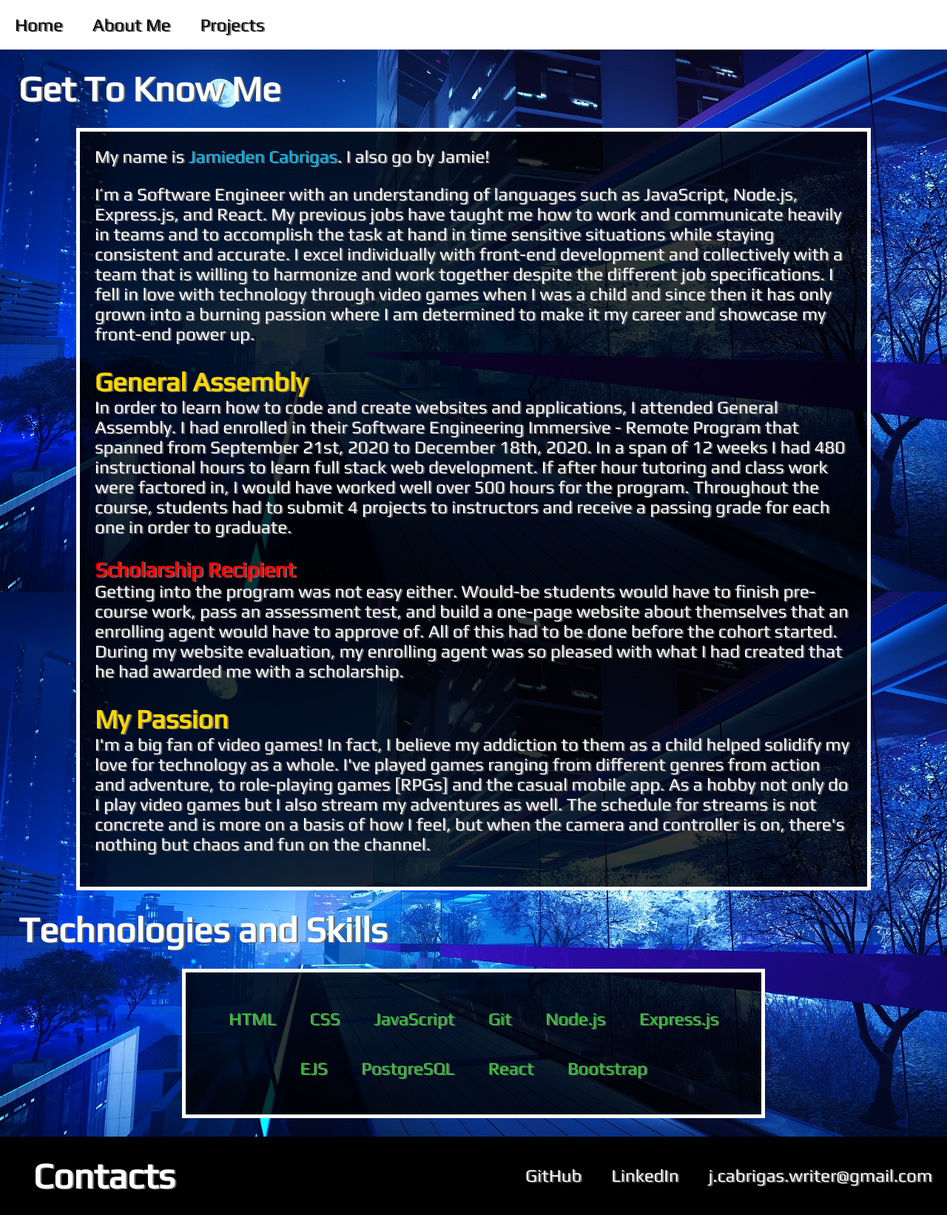
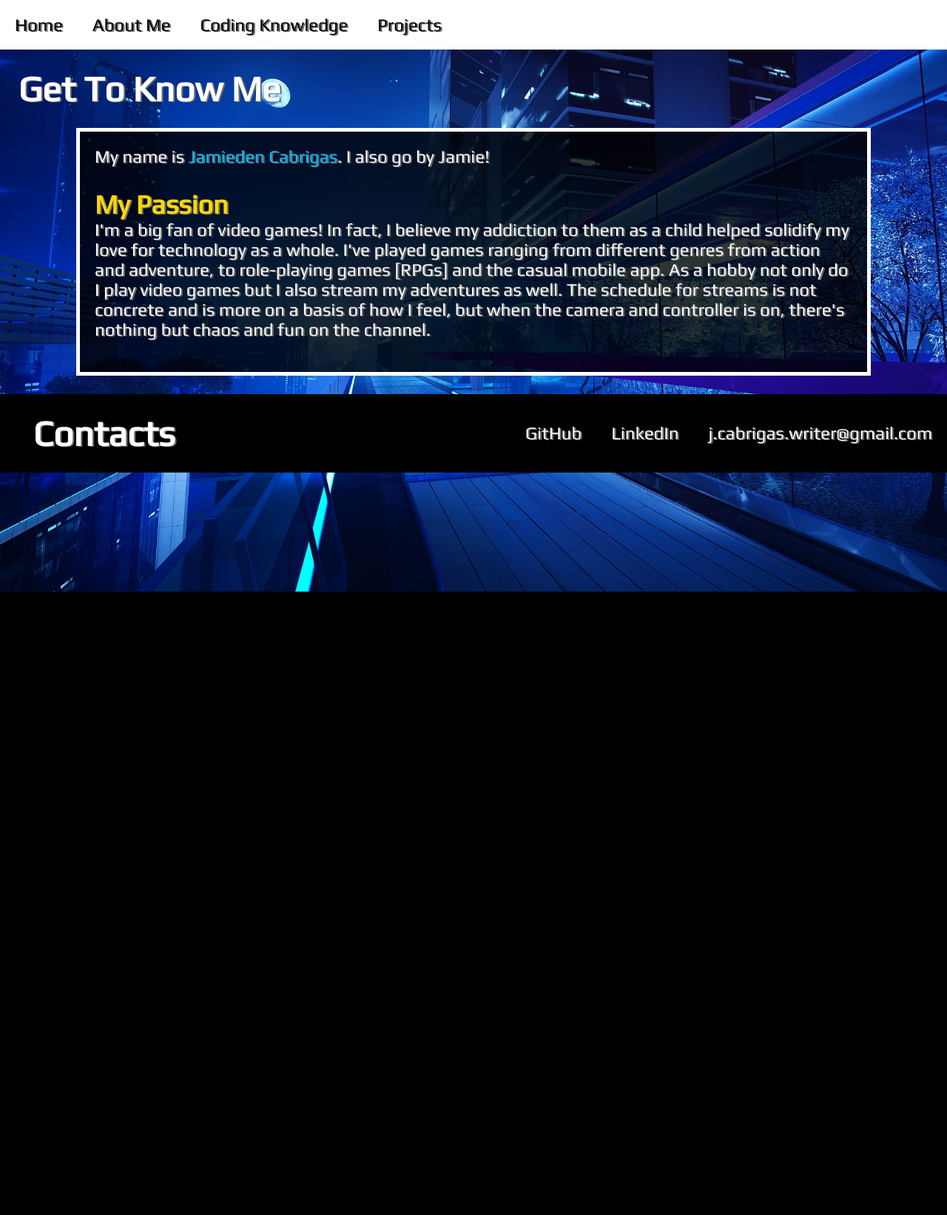
Before and after one commit to JustJeo/portfolio, a Node server app: page /about in a window 1280 px wide. Shown: the whole page at 74% size. After the commit the page ends 800 px from the top, so only its background shows below. Run offline with Node 20, Linux system fonts and the light colour scheme; some libraries are stand-ins or nearby versions.

Commit message:
moves educational info into coding page and stylizes it

```diff
--- a/public/css/style.css
+++ b/public/css/style.css
@@ -101,7 +101,7 @@ footer a:hover {
   color: deepskyblue;
 }
 
-.aboutMe {
+.aboutMe, .codingKnowledge {
   background-color: rgba(0, 0, 0, .8);
   padding: 20px;
   width: 80%;
@@ -109,17 +109,17 @@ footer a:hover {
   border: 5px solid white;
 }
 
-.aboutMe h2 {
+.aboutMe h2, .codingKnowledge h2 {
   margin-bottom: 0;
   color: gold;
 }
 
-.aboutMe h3 {
+.aboutMe h3, .codingKnowledge h3 {
   margin-bottom: 0;
   color: red;
 }
 
-.aboutMe p {
+.aboutMe p, .codingKnowledge p {
   margin-top: 0;
 }
 
--- a/server.js
+++ b/server.js
@@ -22,6 +22,11 @@ app.get("/about", (req, res) => {
   res.render("about", {title: "About Me"})
 })
 
+// Coding
+app.get("/coding", (req, res) => {
+  res.render("coding", {title: "Coding Knowledge"})
+})
+
 // Projects
 app.get("/projects", (req, res) => {
   res.render("projects", {title: "Projects"})
--- a/views/about.ejs
+++ b/views/about.ejs
@@ -3,33 +3,9 @@
 <div class = "aboutMe">
   <p>My name is <span class = "name">Jamieden Cabrigas</span>. I also go by Jamie!</p>
 
-  <!-- Possibly make an "Coding Knowledge" page to separate coding knowledge -->
-  <p>I’m a Software Engineer with an understanding of languages such as JavaScript, Node.js, Express.js, and React. My previous jobs have taught me how to work and communicate heavily in teams and to accomplish the task at hand in time sensitive situations while staying consistent and accurate. I excel individually with front-end development and collectively with a team that is willing to harmonize and work together despite the different job specifications. I fell in love with technology through video games when I was a child and since then it has only grown into a burning passion where I am determined to make it my career and showcase my front-end power up.</p>
-
-  <h2>General Assembly</h2>
-  <p>In order to learn how to code and create websites and applications, I attended General Assembly. I had enrolled in their Software Engineering Immersive - Remote Program that spanned from September 21st, 2020 to December 18th, 2020. In a span of 12 weeks I had 480 instructional hours to learn full stack web development. If after hour tutoring and class work were factored in, I would have worked well over 500 hours for the program. Throughout the course, students had to submit 4 projects to instructors and receive a passing grade for each one in order to graduate.</p>
-
-  <h3>Scholarship Recipient</h3>
-  <p>Getting into the program was not easy either. Would-be students would have to finish pre-course work, pass an assessment test, and build a one-page website about themselves that an enrolling agent would have to approve of. All of this had to be done before the cohort started. During my website evaluation, my enrolling agent was so pleased with what I had created that he had awarded me with a scholarship. </p>
-
+  <!-- Created a "Coding Knowledge" page to separate education. -->
   <h2>My Passion</h2>
   <p>I'm a big fan of video games! In fact, I believe my addiction to them as a child helped solidify my love for technology as a whole. I've played games ranging from different genres from action and adventure, to role-playing games [RPGs] and the casual mobile app. As a hobby not only do I play video games but I also stream my adventures as well. The schedule for streams is not concrete and is more on a basis of how I feel, but when the camera and controller is on, there's nothing but chaos and fun on the channel.</p>
 </div>
 
-<h1>Technologies and Skills</h1>
-<div class = "languages">
-  <div class = "langList">
-    <ul>
-      <li>HTML</li>
-      <li>CSS</li>
-      <li>JavaScript</li>
-      <li>Git</li>
-      <li>Node.js</li>
-      <li>Express.js</li>
-      <li>EJS</li>
-      <li>PostgreSQL</li>
-      <li>React</li>
-      <li>Bootstrap</li>
-    </ul>
-  </div>
-</div>
+<!-- Moved "Technologies" Section to Coding page -->
--- a/views/layout.ejs
+++ b/views/layout.ejs
@@ -15,6 +15,7 @@
       <ul>
         <li><a href = "/">Home</a></li>
         <li><a href="/about">About Me</a></li>
+        <li><a href="/coding">Coding Knowledge</a></li>
         <li><a href="/projects">Projects</a></li>
       </ul>
     </nav>
```
Also changed, not shown: views/coding.ejs (+31 -0 lines).
